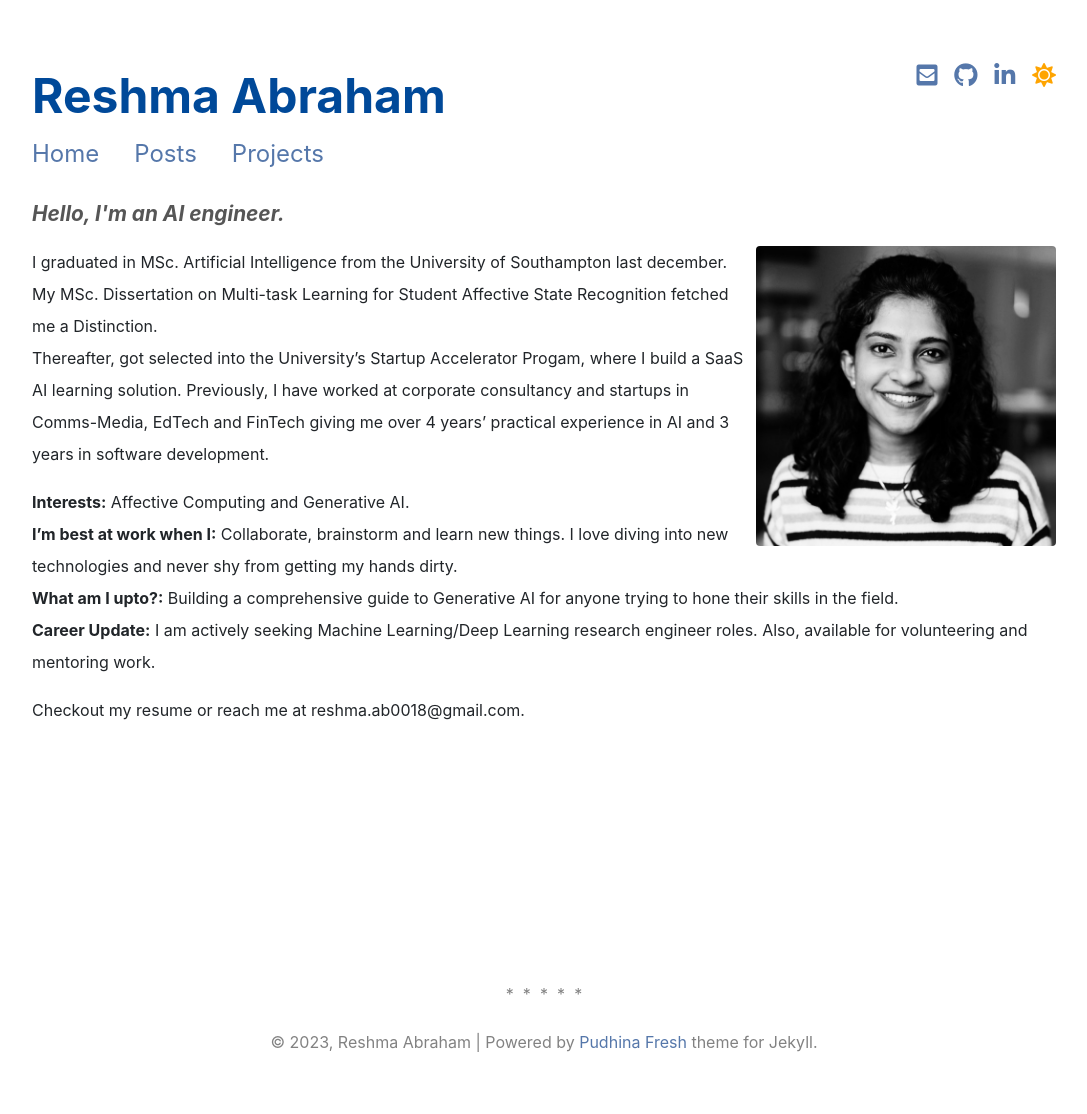
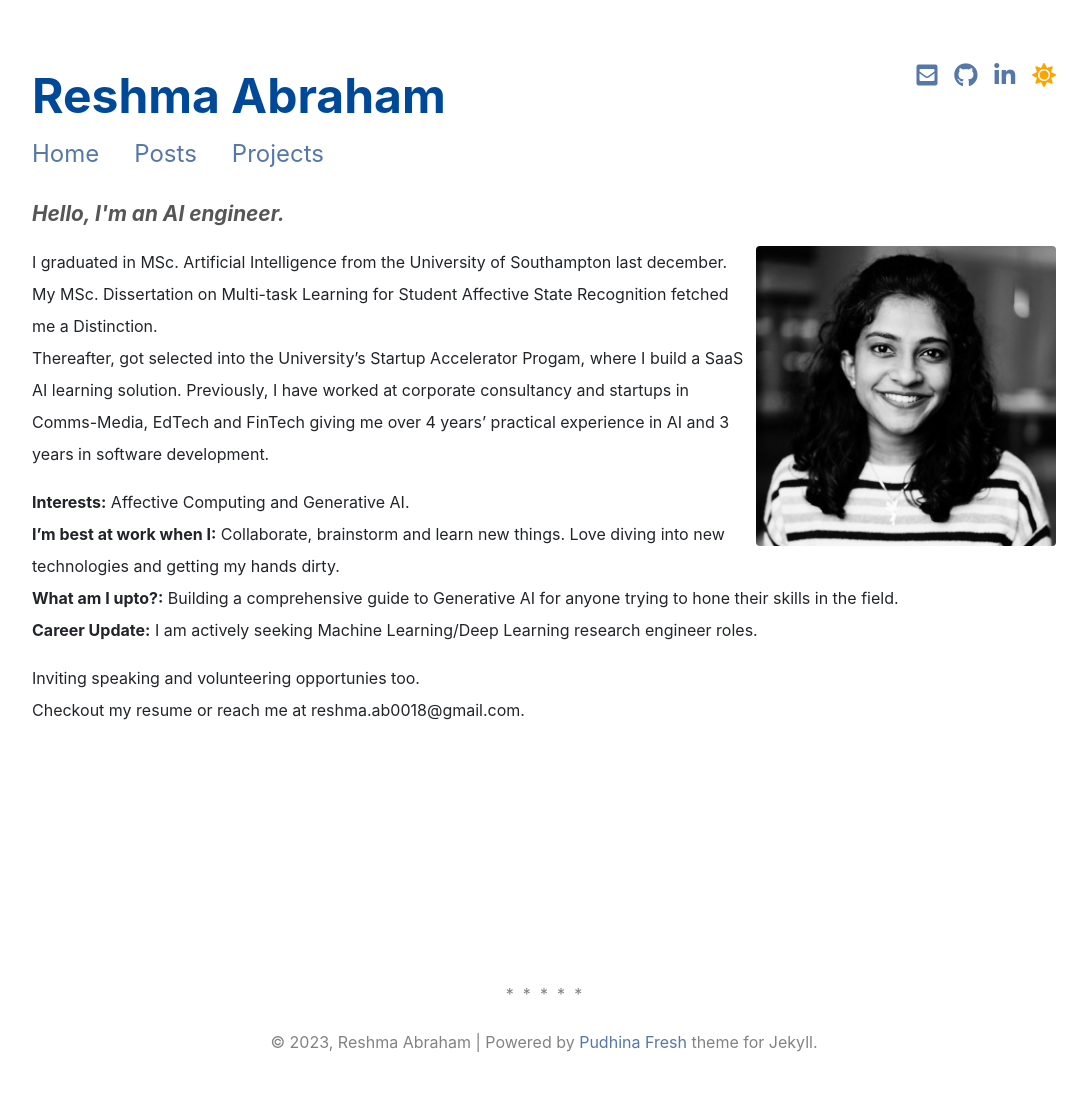
Before and after one commit to Resh-97/Pockets-Of-Reflection, a Jekyll site: the page built from index.md, in a window 1280 px wide. Shown: the whole page, without its empty margins (96-1183 px from the left). Built offline with Jekyll 4.4.1, drawn with Linux system fonts in a browser that asks for light colours; nearby versions of some CDN libraries; a style sheet for code colours, icons or effects is not loaded.

Commit message:
Update index.md

```diff
--- a/index.md
+++ b/index.md
@@ -15,10 +15,11 @@ My MSc. Dissertation on Multi-task Learning for Student Affective State Recognit
 Thereafter, got selected into the University's Startup Accelerator Progam, where I build a SaaS AI learning solution. Previously, I have worked at corporate consultancy and startups in Comms-Media, EdTech and FinTech giving me over 4 years’ practical experience in AI and 3 years in software development. <br/>
 
 **Interests:** Affective Computing and Generative AI.<br/>
-**I'm best at work when I:** Collaborate, brainstorm and learn new things. I love diving into new technologies and never shy from getting my hands dirty.<br/>
-**What am I upto?:** Building a comprehensive guide to Generative AI for anyone trying to hone their skills in the field.<br/>
-**Career Update:** I am actively seeking Machine Learning/Deep Learning research engineer roles. Also, available for volunteering and mentoring work.<br/>
+**I'm best at work when I:** Collaborate, brainstorm and learn new things. Love diving into new technologies and getting my hands dirty. <br/>
+**What am I upto?:** Building a comprehensive guide to Generative AI for anyone trying to hone their skills in the field. <br/>
+**Career Update:** I am actively seeking Machine Learning/Deep Learning research engineer roles.
 
+Inviting speaking and volunteering opportunies too. <br/>
 Checkout my resume or reach me at reshma.ab0018@gmail.com.
 <br>
 <br>
```
